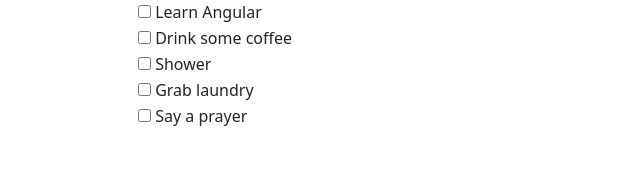
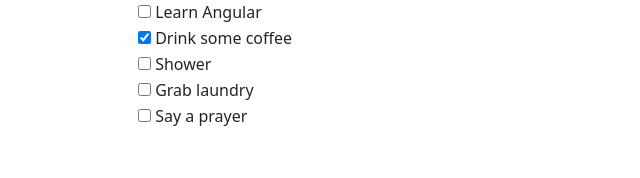
Before and after one commit to shaCode256/wishlist, an Angular app: page / in a window 1280 px wide. Shown: the top 178 px of the page, without its empty margins (0-640 px from the left). Built offline with nearby package versions, Linux system fonts and the light colour scheme.

Commit message:
Added event listener for checking wishes.

```diff
--- a/src/app/app.component.html
+++ b/src/app/app.component.html
@@ -1,11 +1,26 @@
 <div class="container">
-  <ul class="wish-list">
-    <li *ngFor="let item of items">
+
+  <div *ngIf="items.length === 0; else showItems">
+    There are no wishes to display
+  </div>
+
+  <ng-template #showItems>
+    <ul class="wish-list">
+      <li *ngFor="let item of items; index as ii">
         <div class="form-check">
           <label class="form-check-label">
-            <input class="checkbox" type="checkbox"> {{item.wishText}}
+            <input class="checkbox"
+            type="checkbox"
+            [checked]="item.isComplete"
+            [attr.data-index]="ii"
+            (click)="toggleItem(item)"
+            >
+             {{item.wishText}}
           </label>
         </div>
-    </li>
-  </ul>
+      </li>
+    </ul>
+  </ng-template>
+
+
 </div>
--- a/src/app/app.component.ts
+++ b/src/app/app.component.ts
@@ -12,7 +12,7 @@
   styleUrl: './app.component.css'
 })
 export class AppComponent {
-  items = [
+  items : WishItem[] = [
     new WishItem('Learn Angular'),
     new WishItem('Drink some coffee', true),
     new WishItem('Shower'),
@@ -20,4 +20,9 @@
     new WishItem('Say a prayer')
   ];
   title = 'wishlist';
+
+  toggleItem(item : WishItem){
+    item.isComplete = !item.isComplete;
+    console.log(item);
+  }
 }
```
